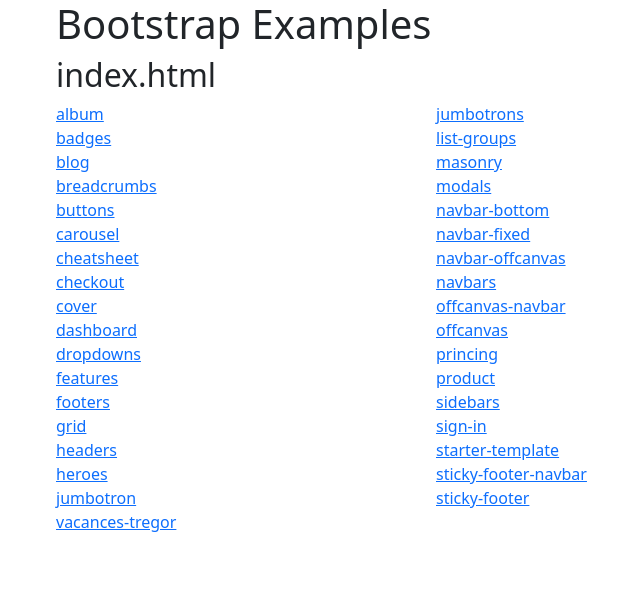
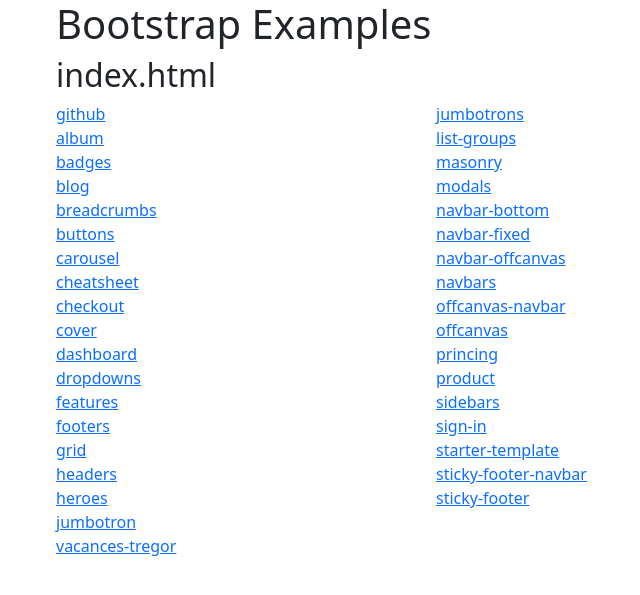
Before and after one commit to awelvor/bsex, a Jekyll site: the page built from index.html, in a window 1280 px wide. Shown: the top 595 px of the page, without its empty margins (26-666 px from the left). Built offline with Jekyll 4.4.1, drawn with Linux system fonts in a browser that asks for light colours.

Commit message:
Update index.html

```diff
--- a/index.html
+++ b/index.html
@@ -7,7 +7,7 @@
     <h2>index.html</h2>
     <div class="row">
     <div class="col-4">
-
+   <a href="https://github.com/" target=_blank>github</a><br>
     <a href="https://awelvor.github.io/bsex/album/" target=_blank>album</a><br>
     <a href="https://awelvor.github.io/bsex/badges/" target=_blank>badges</a><br>
  <a href="https://awelvor.github.io/bsex/blog" target=_blank>blog</a><br>
```
